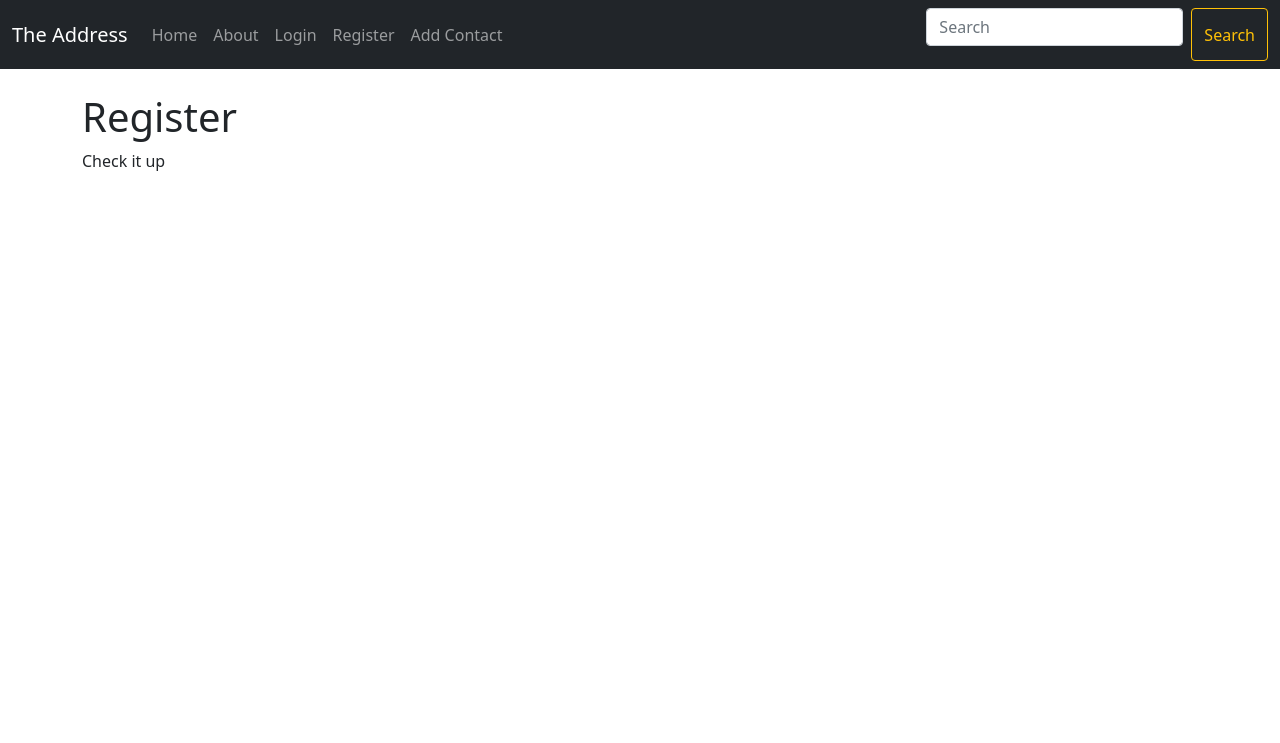
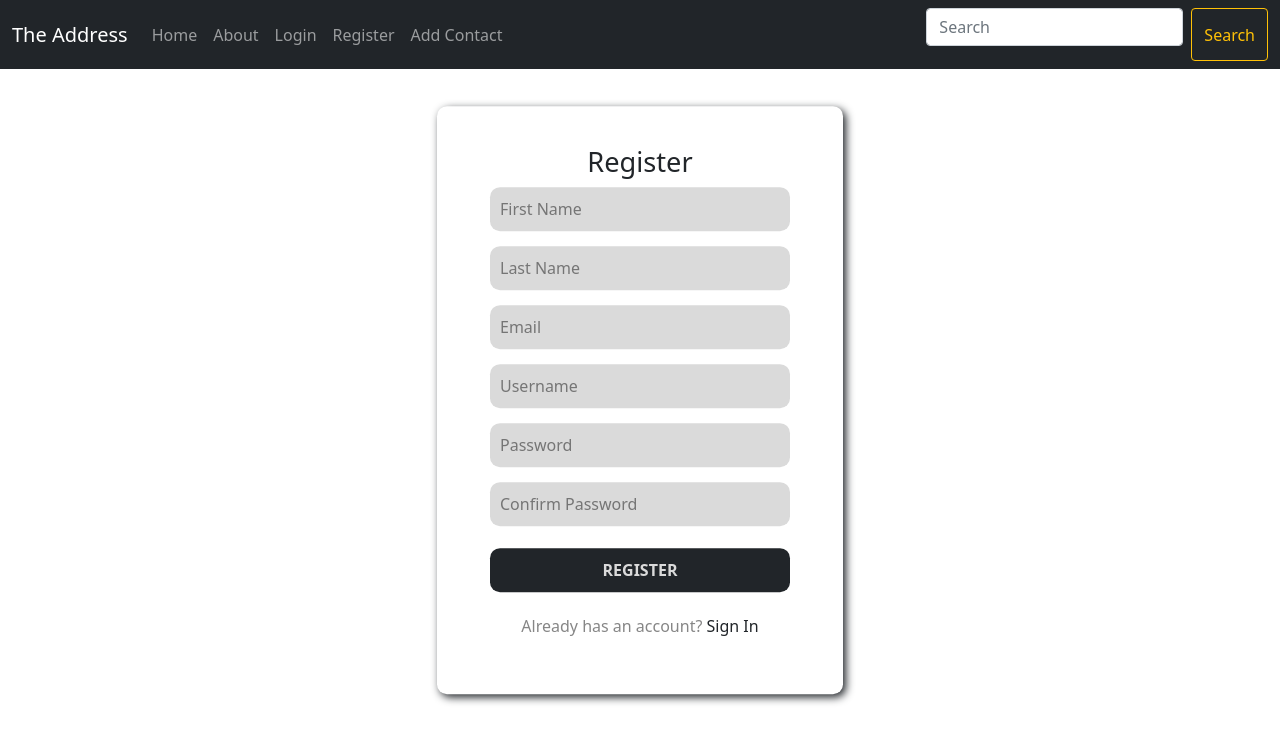
Before and after one commit to EL-Codx/address_contact_management, a Django app: page /register/ in a window 1280 px wide. Shown: the top 743 px of the page. Run offline with Django 5.2, Linux system fonts and the light colour scheme.

```diff
--- a/static/css/index.css
+++ b/static/css/index.css
@@ -34,14 +34,15 @@ a {
 /* id selector */
 #form-container {
     background-color: #ffffff;
-    width: 25%;
-    height: 300px;
+    /* width: 25%;
+    height: 300px; */
     display: flex;
     flex-direction: column;
     justify-content: center;
     align-items: center;
     border-radius: 10px;
     box-shadow: #212529 3px 3px 8px;
+    padding: 40px;
 
     /* position */
     position: absolute;
--- a/website/templates/login.html
+++ b/website/templates/login.html
@@ -17,7 +17,7 @@ Login
             <div class="btn">
                 <input type="submit" value="LOGIN">
             </div>
-            <p><span>Not registered?</span> <a href="#">Create an account</a></p>
+            <p><span>Not registered?</span> <a href="{% url 'register_user' %}">Create an account</a></p>
         </form>
     </div>
 {% endblock %}
--- a/website/templates/navbar.html
+++ b/website/templates/navbar.html
@@ -36,6 +36,10 @@
                 <input class="form-control me-2" type="search" placeholder="Search" aria-label="Search">
                 <button class="btn btn-outline-warning" type="submit">Search</button>
             </form>
+
+            {% if user.is_authenticated %}
+                <a class="nav-link" href="{% url 'profile_edit' %}" style="color: rgb(155, 153, 153);">Profile</a>
+            {% endif %}
         </div>
     </div>
 </nav>
--- a/website/templates/register.html
+++ b/website/templates/register.html
@@ -1,9 +1,35 @@
 {% extends 'base.html' %}
 {% block title %}
-Registration
+Register
 {% endblock %}
 
 {% block content %}
-    <h1>Register</h1>
-    <p>Check it up</p>
+    <div class="login-container">
+        <form method="POST" action="{% url 'register_user' %}" id="form-container">
+            {% csrf_token %}
+            <h2>Register</h2>
+            <div class="first_name">
+                <input type="text" placeholder="First Name" class="input-f" name="first_name">
+            </div>
+            <div class="last_name">
+                <input type="text" placeholder="Last Name" class="input-f" name="last_name">
+            </div>
+            <div class="email">
+                <input type="email" placeholder="Email" class="input-f" name="email">
+            </div>
+            <div class="username">
+                <input type="text" placeholder="Username" class="input-f" name="username">
+            </div>
+            <div class="password">
+                <input type="password" placeholder="Password" class="input-f" name="password">
+            </div>
+            <div class="confirm_password">
+                <input type="text" placeholder="Confirm Password" class="input-f" name="confirm_password">
+            </div>
+            <div class="btn">
+                <input type="submit" value="REGISTER">
+            </div>
+            <p><span>Already has an account? </span> <a href="#">Sign In</a></p>
+        </form>
+    </div>
 {% endblock %}
--- a/website/urls.py
+++ b/website/urls.py
@@ -10,4 +10,5 @@ urlpatterns = [
     path('login/', views.login_user, name='login_user'),
     path('logout/', views.logout_user, name='logout_user'),
     path('register/', views.register_user, name='register_user'),
+    path('profile_edit/', views.profile_edit, name='profile_edit'),
 ]
--- a/website/views.py
+++ b/website/views.py
@@ -3,6 +3,8 @@ from .models import Contact
 from .forms import UpdateForm
 from django.contrib import messages
 from django.contrib.auth import authenticate, login, logout
+from django.contrib.auth.models import User
+from django.contrib.auth.hashers import make_password
 
 
 # login
@@ -36,7 +38,37 @@ def logout_user(request):
 
 # register
 def register_user(request):
-    return render(request, 'register.html', {})
+    if request.method == "POST":
+        first_name = request.POST["first_name"]
+        last_name = request.POST["last_name"]
+        email = request.POST["email"]
+        username = request.POST["username"]
+        password = request.POST["password"]
+        confirm_password = request.POST["confirm_password"]
+
+        # checking if passwords match before proceding
+        if password != confirm_password:
+            messages.error(request, "Passords do not match")
+            return render(request, 'register.html', {})
+
+        if User.objects.filter(username=username).exists():
+            messages.error(request, "Username already exists", {})
+            return render(request, 'register.html', {})
+
+        # creating user
+        user = User.objects.create_superuser(
+            first_name=first_name,
+            last_name=last_name,
+            email=email,
+            username=username,
+            password=password
+        )
+
+        messages.success(request, "Admin account created successfully. Please login!")
+        return redirect('login_user')
+
+    else:
+        return render(request, 'register.html', {})
 
 
 # home page
@@ -89,3 +121,9 @@ def add_contact(request):
     else:
         render(request, 'add_contact.html', {'form': form})
     return render(request, 'add_contact.html', {'form': form})
+
+
+
+# profile update
+def profile_edit(request):
+    return render(request, 'profile.html', {})
```
Also changed, not shown: website/forms.py (+31 -0 lines), website/templates/home.html (+4 -4 lines), website/templates/profile.html (added, +26 -0 lines).
